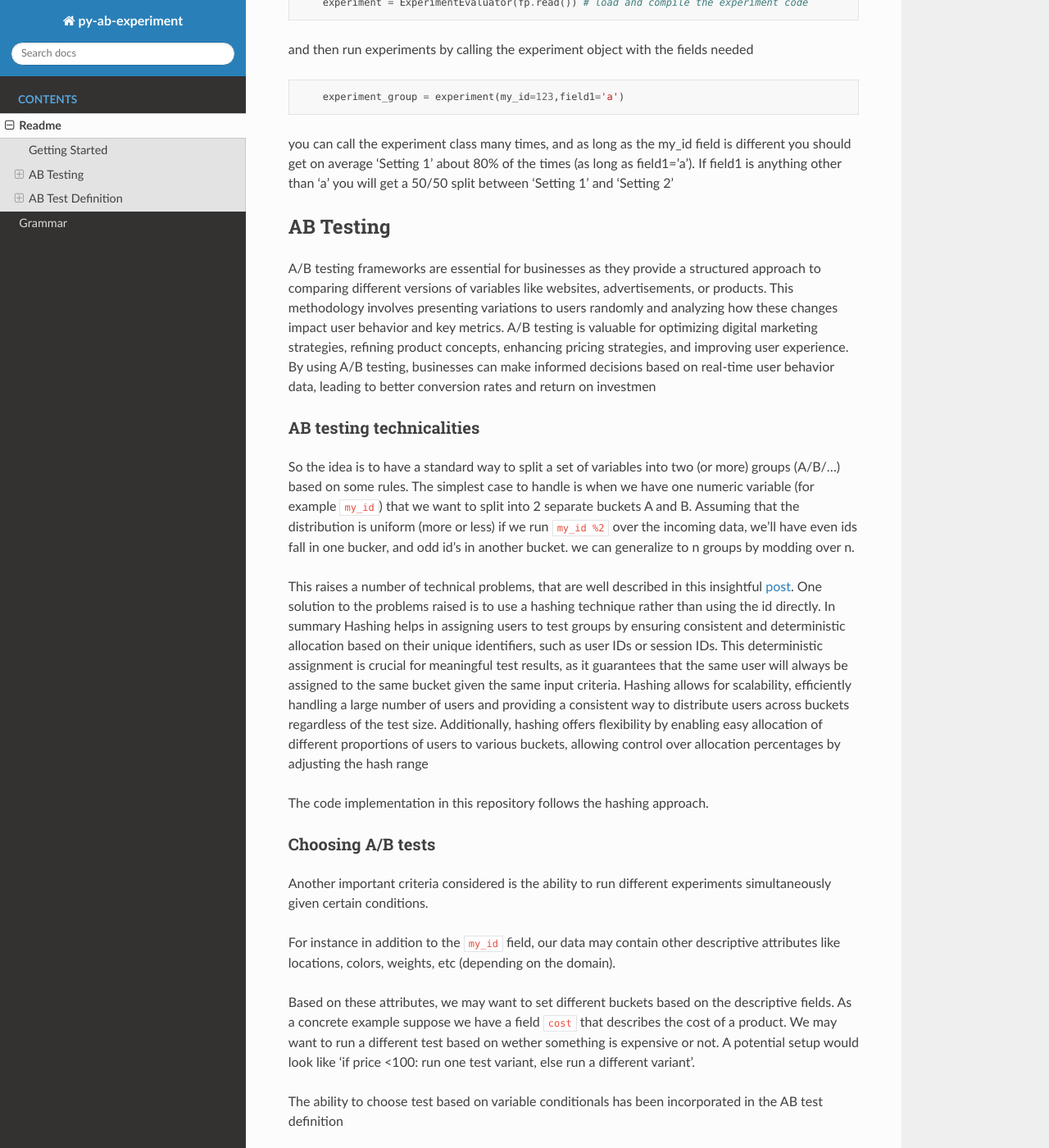
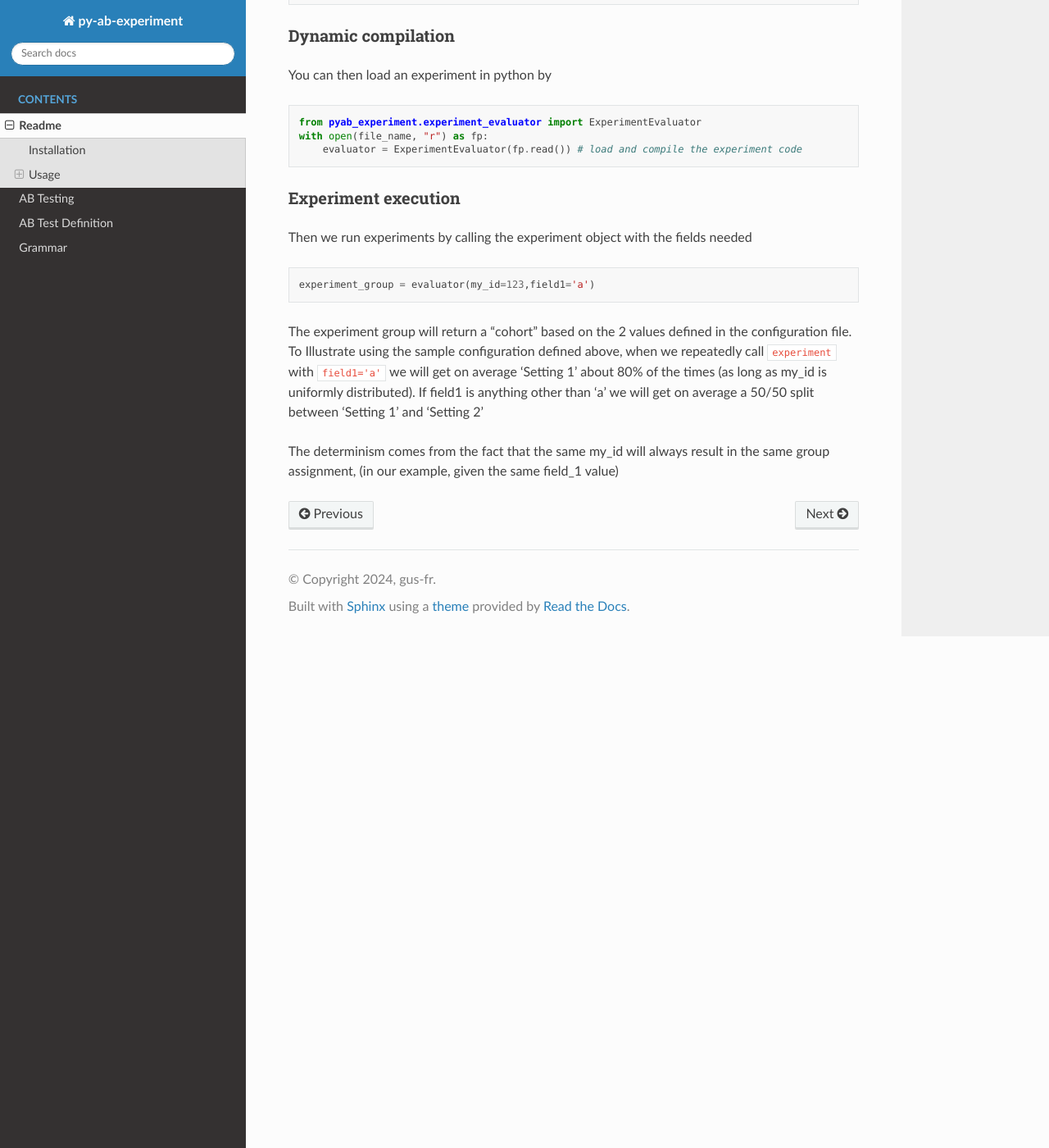
Before and after one commit to gus-fr/py_ab, a Sphinx documentation site: the page built from docs/readme.rst, in a window 1280 px wide and 1400 px high, scrolled down 751 px. Shown: the whole window at 82% size. Built offline with Sphinx 7.4.7 and the Read the Docs theme 2.0.0, drawn with Linux system fonts in a browser that asks for light colours; some of the changed text lies outside the part shown.

````diff
--- a/README.md
+++ b/README.md
@@ -1,10 +1,14 @@
-Library that defines a simplified language to set up and generate AB test functions within a python ecosystempy
+Framework to define and run AB tests within a python ecosystempy
 
-# Getting Started
-First 'pip install py-ab-experiment' to install the library
+[![Documentation Status](https://readthedocs.org/projects/py-ab/badge/?version=latest)](https://py-ab.readthedocs.io/en/latest/?badge=latest)
+[![PyPi Version](https://img.shields.io/pypi/v/py-ab-experiment.svg)](https://pypi.python.org/pypi/py-ab-experiment/)
 
-To get started you can use one of the sample files provided in `src/tests/unit/test_programs`
-These are sample AB test definitions that both serve as unit tests, and provide sample file definitons.
+# Installation
+`pip install py-ab-experiment` to install the library
+
+# Usage
+You first need a suitable configuration to set up an experiment. You can use one of the sample files provided in `src/tests/unit/test_programs`, or create your own using the configuration file format (see the [documentation](https://py-ab.readthedocs.io) for details)
+
 using the `splitter_test.pyab` definition, which is defined as
 ```
 def basic_experiment_1{
@@ -19,107 +23,21 @@
 }
 ```
 
+## Dynamic compilation
 
 You can then load an experiment in python by
 ```
 from pyab_experiment.experiment_evaluator import ExperimentEvaluator
 with open(file_name, "r") as fp:
-    experiment = ExperimentEvaluator(fp.read()) # load and compile the experiment code
+    evaluator = ExperimentEvaluator(fp.read()) # load and compile the experiment code
 ```
 
-and then run experiments by calling the experiment object with the fields needed
+## Experiment execution
+Then we run experiments by calling the experiment object with the fields needed
 ```
-    experiment_group = experiment(my_id=123,field1='a')
+experiment_group = evaluator(my_id=123,field1='a')
 ```
 
-you can call the experiment class many times, and as long as the my_id field is different you should get
-on average 'Setting 1' about 80% of the times (as long as field1='a'). If field1 is anything other than 'a'
-you will get a 50/50 split between 'Setting 1' and 'Setting 2'
+The experiment group will return a "cohort" based on the 2 values defined in the configuration file. To Illustrate using the sample configuration defined above, when we repeatedly call `experiment` with `field1='a'`  we will get on average 'Setting 1' about 80% of the times (as long as my_id is uniformly distributed). If field1 is anything other than 'a' we will get on average a 50/50 split between 'Setting 1' and 'Setting 2'
 
-
-# AB Testing
-A/B testing frameworks are essential for businesses as they provide a structured approach to comparing different versions of variables like websites, advertisements, or products. This methodology involves presenting variations to users randomly and analyzing how these changes impact user behavior and key metrics. A/B testing is valuable for optimizing digital marketing strategies, refining product concepts, enhancing pricing strategies, and improving user experience. By using A/B testing, businesses can make informed decisions based on real-time user behavior data, leading to better conversion rates and return on investmen
-
-## AB testing technicalities
-So the idea is to have a standard way to split a set of variables into two (or more) groups (A/B/...)
-based on some rules.
-The simplest case to handle is when we have one numeric variable (for example `my_id`) that we want to split into 2 separate buckets A and B. Assuming that the distribution is uniform (more or less) if we run `my_id %2` over the incoming data, we'll have even ids fall in one bucker, and odd id's in another bucket. we can generalize to n groups by modding over n.
-
-This raises a number of technical problems, that are well described in this insightful [post](http://blog.richardweiss.org/2016/12/25/hash-splits.html). One solution to the problems raised is to use a hashing technique rather than using the id directly.
-In summary Hashing helps in assigning users to test groups by ensuring consistent and deterministic allocation based on their unique identifiers, such as user IDs or session IDs. This deterministic assignment is crucial for meaningful test results, as it guarantees that the same user will always be assigned to the same bucket given the same input criteria. Hashing allows for scalability, efficiently handling a large number of users and providing a consistent way to distribute users across buckets regardless of the test size. Additionally, hashing offers flexibility by enabling easy allocation of different proportions of users to various buckets, allowing control over allocation percentages by adjusting the hash range
-
-The code implementation in this repository follows the hashing approach.
-
-## Choosing A/B tests
-Another important criteria considered is the ability to run different experiments simultaneously given certain conditions.
-
-For instance in addition to the `my_id` field, our data may contain other descriptive attributes like locations, colors, weights, etc (depending on the domain).
-
-Based on these attributes, we may want to set different buckets based on the descriptive fields. As a concrete example suppose we have a field `cost` that describes the cost of a product. We may want to run a different test based on wether something is expensive or not. A potential setup would look like 'if price <100: run one test variant, else run a different variant'.
-
-The ability to choose test based on variable conditionals has been incorporated in the AB test definition
-
-## weights
-Of curse we may also want to run AB tests with weights other than 50/50 for 2 tests, or uniformly distributed weights in the general case.
-
-We've added a mechanism to specify how much weight to give to an individual group in each of the AB tests specified.
-
-# AB Test Definition
-The requirements above encode a lot of information that needs to be coded as a specification. In order to simplify the setup of AB tests, we've designed a small language (heavily inspired from C syntax) that defines valid AB test protocols
-
-## Example file definition
-Before describing the grammar rules in detail it's useful to look at an example experiment definition
-
-```
-/*************************************************************
-Sample experiment definition with all language features
-the language syntax is quite basic. The definition is inspired
-by (a heavyly reduced subset of) C syntax. Unlike python indentation has no meaning
-However for readability it's still highly recommended.
-Also C-like comment blocks are allowed!!!
-**************************************************************/
-
-def complex_experiment_defn{
-    // an optional salt (must come before splitting fields)
-    salt: "csdvs887"
-
-    // define splitting fields here, these define how a group is chosen
-    splitters: my_fld, my_fld_1
-
-    // The last part is a conditional expression.
-    // here we define the conditions for choosing a group.
-
-    // boolean operator precedence follows standard practice
-    // i.e. 'not' has highest precedence, followed by 'and',
-    //to finish with 'or' as the lowest precedence operator
-    if field1=='a' and not field2 >4 or field3<9{
-        if field4 == 'xyz'{
-
-            // Return statements are probabilistic by nature
-            // the weight defines the relative frequency of seeing one setting vs others
-            return 123 weighted 3.4,
-                    9.3 weighted 5,
-                    "abc" weighted 3 /* like in C, embedded, multiline
-                    block comment also works */
-        }
-        else if field5 != 'x'{
-            return "Setting 1.1.1" weighted 1,
-                    "Setting 1.1.2" weighted 0
-
-        }
-        else if field6 in (1,2,3) and field7 not in (8,9,10){
-            return "Setting 1.2.1" weighted 0.5,
-                    "Setting 1.2.2" weighted 0.5
-
-        }
-        else{
-            return "Setting 1.3.1" weighted 0.5,
-                    "Setting 1.3.2" weighted 0.5
-
-        }
-    }
-    else{
-        return "default" weighted 1 // comments inline after code are also ignored
-    }
-}
-```
+The determinism comes from the fact that the same my_id will always result in the same group assignment, (in our example, given the same field_1 value)
--- a/docs/grammar.rst
+++ b/docs/grammar.rst
@@ -1,3 +1,4 @@
+===========
 Grammar
 ===========
 
--- a/docs/index.rst
+++ b/docs/index.rst
@@ -11,6 +11,8 @@
    :caption: Contents
 
    readme
+   ab_background
+   experiment_format
    grammar
 
 
````
Also changed, not shown: docs/ab_background.rst (added, +22 -0 lines), docs/experiment_format.rst (added, +66 -0 lines), .pre-commit-config.yaml, 6 other files.
